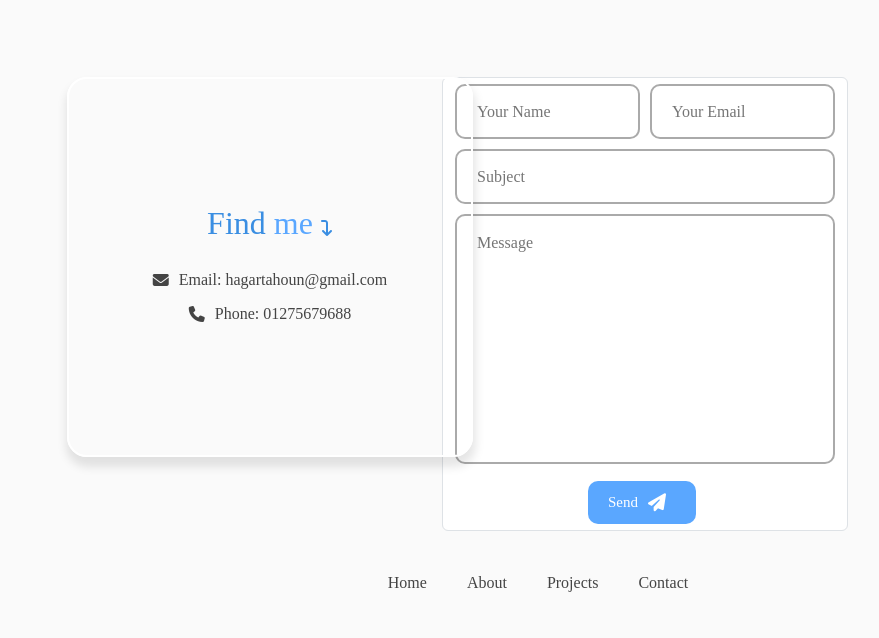
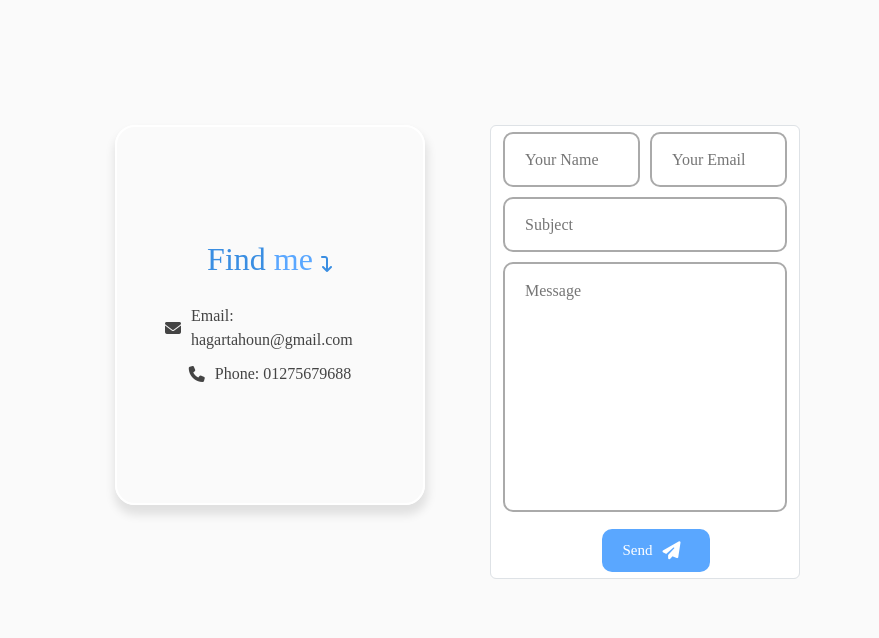
Before and after one commit to hagar274/mu_protofolio, a plain HTML site: page index.html in a window 1280 px wide. Shown: the part 2661-3299 px from the top of the page, without its empty margins (118-997 px from the left). Drawn offline with nearby package versions, Linux system fonts and the light colour scheme.

Commit message:
Add files via upload

```diff
--- a/index.html
+++ b/index.html
@@ -194,14 +194,14 @@
             </div>
             <div class="row">
                 <div class="col">
-                    <div class="contact-info">
+                    <div class="contact-info p-5 m-5">
                         <h2>Find <span>me</span> <i class="fa-solid fa-arrow-turn-down"></i></h2>
                         <p><i class="fa-solid fa-envelope"></i> Email: hagartahoun@gmail.com</p>
                         <p><i class="fa-solid fa-phone"></i> Phone: 01275679688</p>
                     </div>
                 </div>
                 <div class="col">
-                    <div class="form-control">
+                    <div class="form-control m-5 w-100">
                         <div class="form-inputs">
                             <input type="text" class="input-field" placeholder="Your Name">
                             <input type="text" class="input-field" placeholder="Your Email">
```
